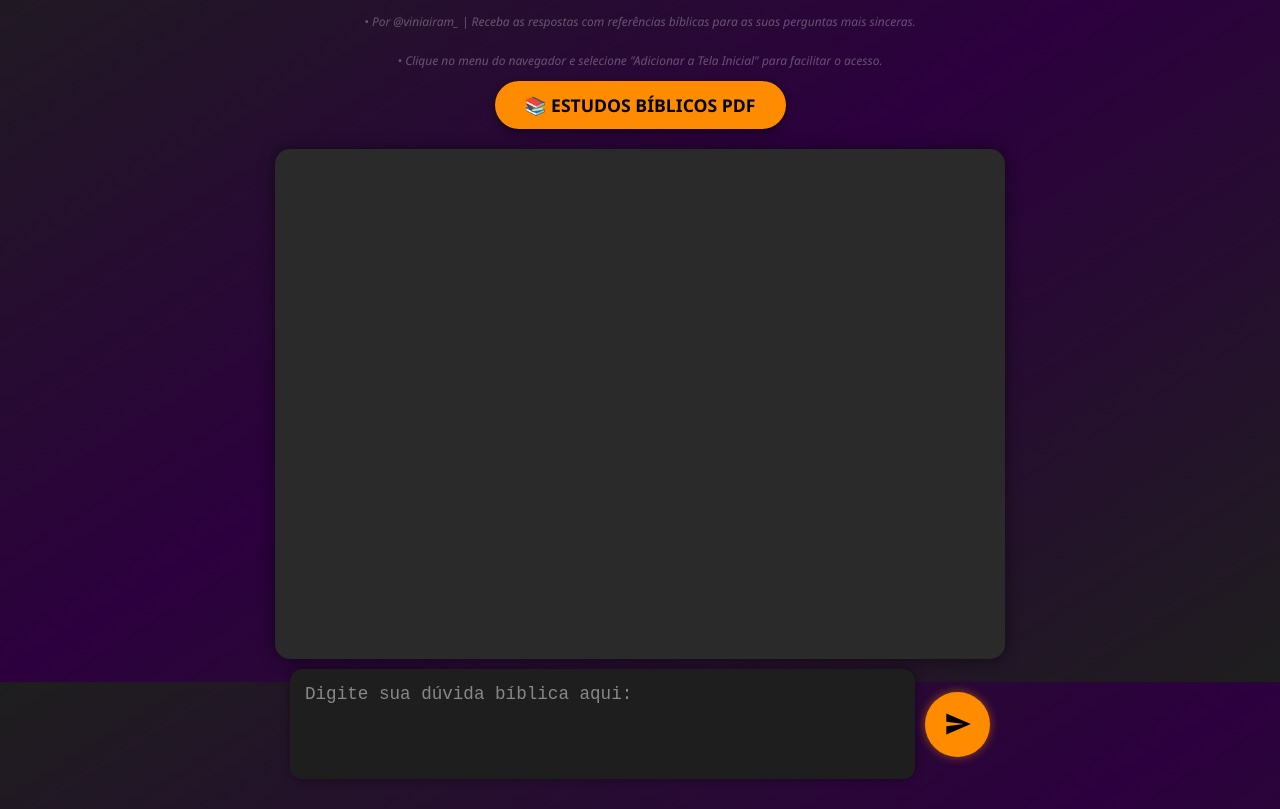
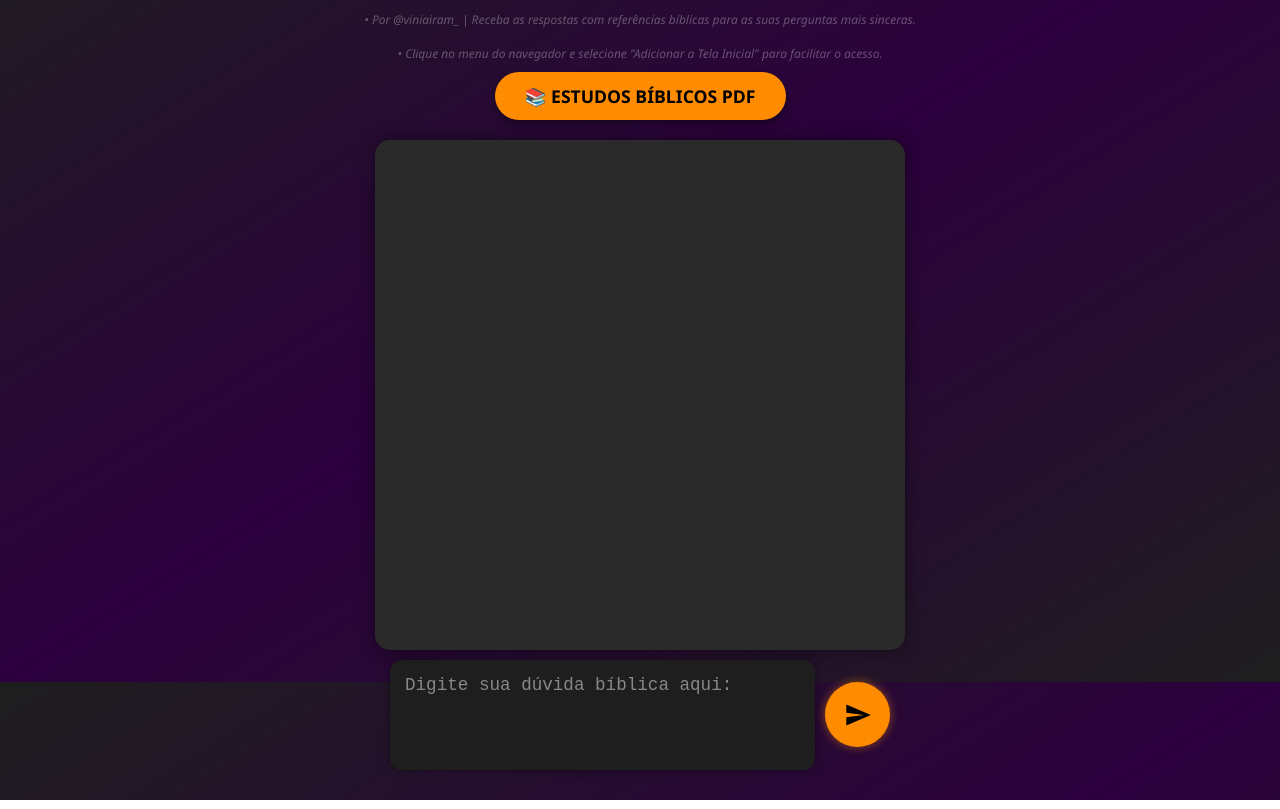
Before and after one commit to viniairam7/Bible-Chat, a website: page index.html in a window 1280 px wide. Shown: the part 118-927 px from the top of the page. Drawn offline with Linux system fonts and the light colour scheme.

Commit message:
Update style.css

```diff
--- a/style.css
+++ b/style.css
@@ -23,7 +23,7 @@ h1 {
     flex-direction: column;
     align-items: center;
     width: 80%;
-    max-width: 700px;
+    max-width: 500px;
     flex-grow: 1;
     gap: 10px;
 }
@@ -154,7 +154,7 @@ button svg {
     font-style: italic;
     text-align: center;
     max-width: 800px;
-    line-height: 1.4;
+    line-height: 1.0;
     user-select: none;
 }
 
```
